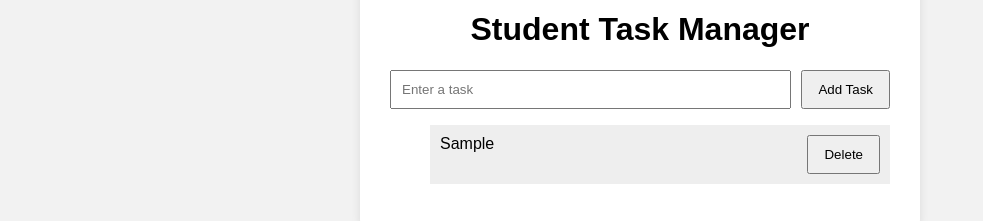
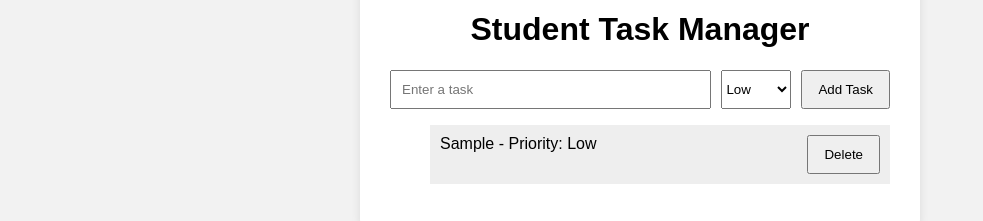
Before and after one commit to kamblepranjali88-code/Student-task-mangerr, a plain HTML site: page index.html in a window 1280 px wide. Both pictures are taken after typing "Sample" into the empty fields and a click on the button "Add Task". Shown: the part 154-375 px from the top of the page, without its empty margins (0-983 px from the left). Drawn offline with Linux system fonts and the light colour scheme.

Commit message:
Added Priority Feature

```diff
--- a/index.html
+++ b/index.html
@@ -12,11 +12,17 @@
     <div class="container">
         <h1>Student Task Manager</h1>
 
-        <div class="task-input">
-            <input type="text" id="taskInput" placeholder="Enter a task">
-            <button onclick="addTask()">Add Task</button>
-        </div>
+       <div class="task-input">
+    <input type="text" id="taskInput" placeholder="Enter a task">
 
+    <select id="priorityInput">
+        <option value="Low">Low</option>
+        <option value="Medium">Medium</option>
+        <option value="High">High</option>
+    </select>
+
+    <button onclick="addTask()">Add Task</button>
+</div>
         <ul id="taskList"></ul>
     </div>
 
--- a/script.js
+++ b/script.js
@@ -1,6 +1,7 @@
 function addTask() {
     const input = document.getElementById("taskInput");
     const taskText = input.value.trim();
+    const priority = document.getElementById("priorityInput").value;
 
     if (taskText === "") {
         alert("Please enter a task.");
@@ -10,32 +11,44 @@ function addTask() {
     const li = document.createElement("li");
 
     const span = document.createElement("span");
-    span.textContent = taskText;
 
+    // Display task with its priority
+    span.textContent = taskText + " - Priority: " + priority;
+
+    // Mark task as completed/uncompleted
     span.onclick = function () {
         span.classList.toggle("completed");
     };
 
+    // Create delete button
     const deleteButton = document.createElement("button");
     deleteButton.textContent = "Delete";
 
+    // Delete task
     deleteButton.onclick = function () {
         li.remove();
         updateTaskCount();
     };
 
+    // Add task elements to list item
     li.appendChild(span);
     li.appendChild(deleteButton);
 
+    // Add list item to task list
     document.getElementById("taskList").appendChild(li);
 
+    // Clear input field
     input.value = "";
 
+    // Update total task count
     updateTaskCount();
 }
 
+
+// Function to update total number of tasks
 function updateTaskCount() {
     const count = document.getElementById("taskList").children.length;
+
     document.getElementById("taskCount").textContent =
         "Total Tasks: " + count;
 }
```
